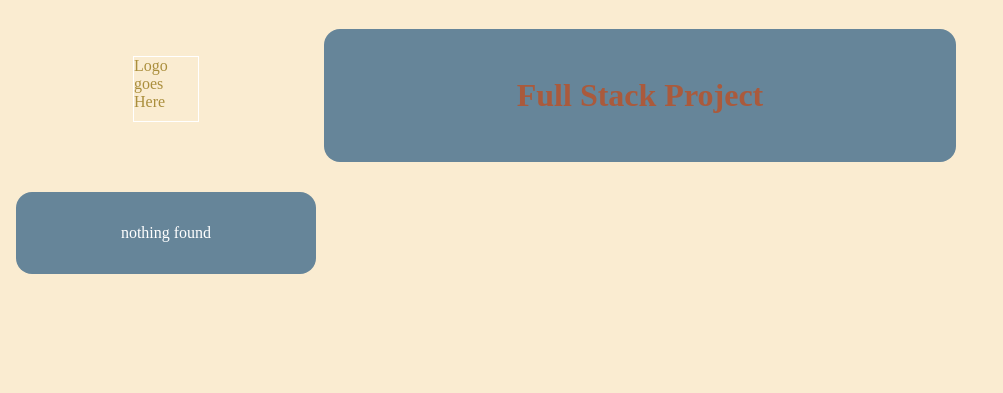
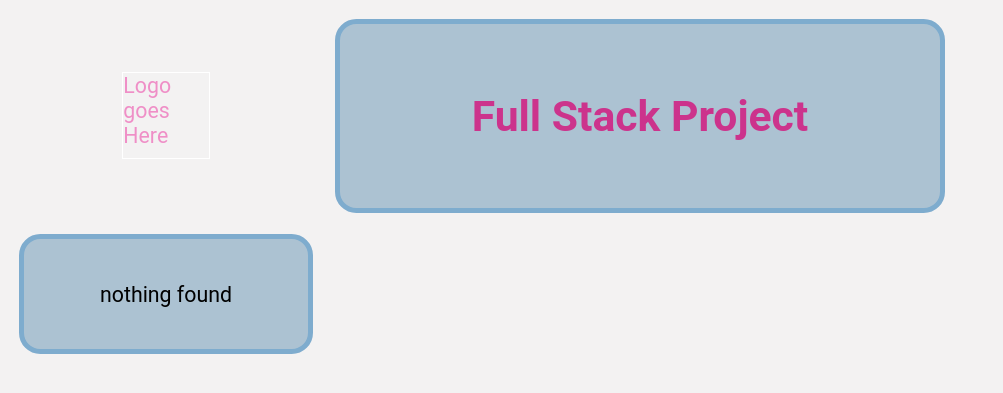
Before and after one commit to joecwilson/FullStack, a Django app: template templates/index.html in a window 1280 px wide. Shown: the top 393 px of the page, without its empty margins (0-1003 px from the left). Run offline with Django 3.2, Linux system fonts and the light colour scheme; the template is opened without the code that fills it, so the values that code supplies are empty.

Commit message:
Even more style changes, this time to the homepage

```diff
--- a/education-game/src/index.css
+++ b/education-game/src/index.css
@@ -73,10 +73,6 @@ button {
     button {
         background-color: hsl(85, 90%, 30%);
     }
-
-    input[type = button], input[type = submit] , input[type = reset]{
-        background-color: #04AA6D;
-    }
 }
 
 @media (prefers-color-scheme: light) {
--- a/static/css/styles.css
+++ b/static/css/styles.css
@@ -1,3 +1,8 @@
+html {
+    font-size: 16pt;
+    font-family: "Roboto", "Lucida Grande", Verdana, Arial, sans-serif;
+}
+
 .grid-container {
     display: grid;
     grid-template-columns: 25% 25% 25% 25%;
@@ -14,9 +19,9 @@
 
 .title {
     grid-column: 2 / span 2;
-
-    padding: 3rem 0 3rem 0;
-    border-radius: 1rem;
+    display: flex;
+    justify-content: center;
+    align-items: center;
 }
 
 .card {
@@ -24,25 +29,15 @@
     margin: 0.5rem;
     padding: 1rem;
     text-align: center;
-    color: white;
+    border-width: thick;
+    border-style: solid;
 }
 
 h1 {
-    color: #AA5A3C;
     text-align: center;
 }
 
-button {
-    background-color: #2B526D;
-    color: white;
-    border: none;
-    font-size: 1rem;
-    padding: 0.5rem
-}
-
-a {
-    background-color: #2B526D;
-    color: white;
+a, button {
     border: none;
     font-size: 1rem;
     padding: 0.5rem
@@ -53,16 +48,45 @@ a {
         background-color: #1b1b1b;
         color: white;
     }
+
+    .card, .title {
+        background-color: hsl(205, 60%, 15%);
+        border-color: hsl(205, 90%, 25%);
+    }
+
+    button, a {
+        background-color: hsl(85, 90%, 30%);
+        color: white;
+    }
+
+    h1 {
+        color: hsl(325, 60%, 50%);
+    }
+
 }
 
 @media (prefers-color-scheme: light) {
     html {
-        background-color: hsl(40, 80%, 90%);
+        background-color: hsl(325, 5%, 95%);
         color: black;
     }
 
     .card, .title {
-        background-color: hsl(204, 20%, 50%);
+        background-color: hsl(205, 30%, 75%);
+        border-color: hsl(205, 45%, 65%);
+    }
+
+    .logo {
+        color: hsl(325, 75%, 75%);
+    }
+
+    button, a {
+        background-color: hsl(85, 90%, 30%);
+        color: black;
+    }
+
+    h1 {
+        color: hsl(325, 60%, 50%);
     }
 
 }
--- a/templates/index.html
+++ b/templates/index.html
@@ -11,7 +11,7 @@
         <div class = "logo">
             Logo goes Here
         </div>
-        <h1 class = "title">
+        <h1 class = "card title">
             Full Stack Project
         </h1>
         <div>
```
